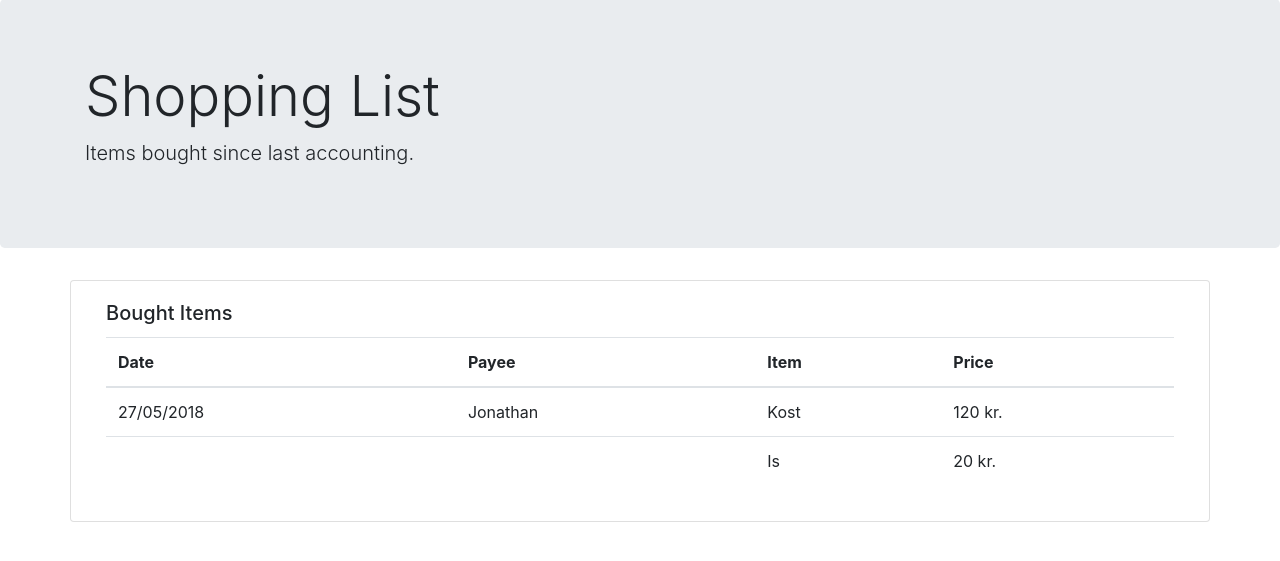
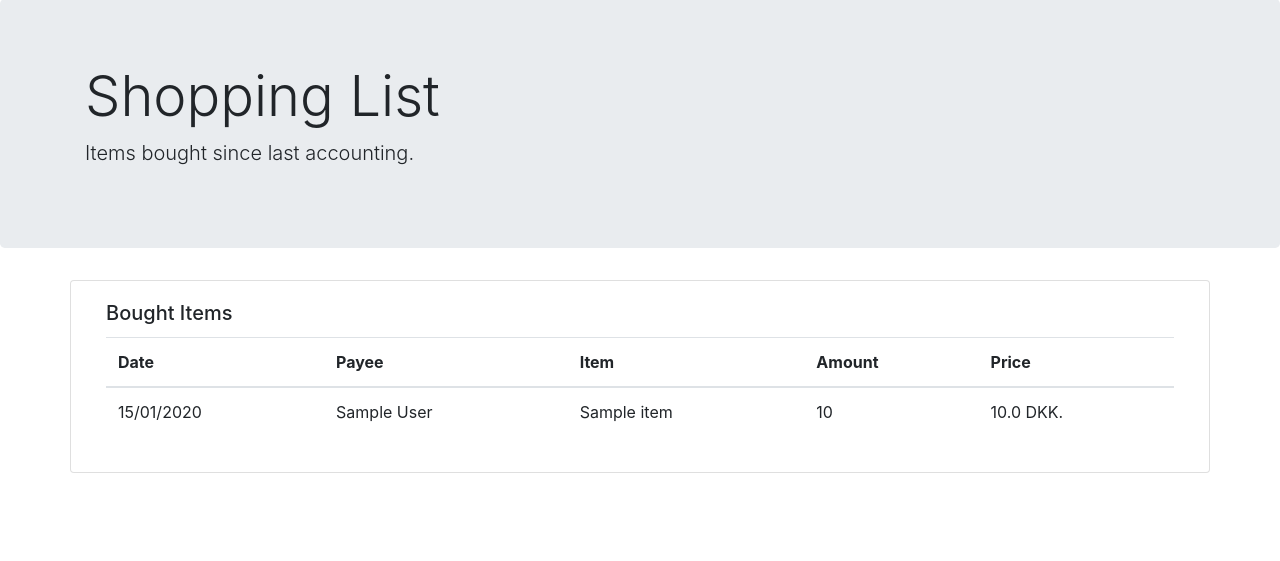
Before and after one commit to nymann/Accountant, a Flask app: template project/shopping_list/templates/shopping_list/index.html in a window 1280 px wide. Shown: the part 57-618 px from the top of the page. Run offline with Flask 2, Linux system fonts and the light colour scheme; the template is opened without the code that fills it: values that come from a table or form of the project are taken from there, others are empty; tables that the repository leaves empty hold one stand-in row (values such as "Sample post"); some libraries are stand-ins or nearby versions.

Commit message:
Closes #26, overview implemented.
Edited restrctions for shopping list (new items form).

```diff
--- a/project/models.py
+++ b/project/models.py
@@ -70,6 +70,7 @@ class Shopping(db.Model):
     __tablename__ = 'shopping'
     id = db.Column(db.Integer, primary_key=True)
     payee_id = db.Column(db.Integer, db.ForeignKey("user.id"), nullable=False)
+    payee = db.relationship("User")
     date = db.Column(db.Date, nullable=False)
     items = db.relationship("Items", back_populates="shopping")
     accounted = db.Column(db.Boolean, default=False)
--- a/project/shopping_list/templates/shopping_list/index.html
+++ b/project/shopping_list/templates/shopping_list/index.html
@@ -24,31 +24,22 @@
                             <th>Date</th>
                             <th>Payee</th>
                             <th>Item</th>
+                            <th>Amount</th>
                             <th>Price</th>
                         </tr>
                         </thead>
                         <tbody>
-{#                        {% for shopping_list_entry in shopping_list_entries %}#}
-{#                            <tr>#}
-{#                                <td>{{ shopping_list_entry.date }}</td>#}
-{#                                <td>{{ shopping_list_entry.payee.name }}</td>#}
-{#                                <td>{% for item in shopping_list_entry.items %}{{ item.name }}{% endfor %}</td>#}
-{#                                <td>0 kr.</td>#}
-{#                            </tr>#}
-{#                        {% endfor %}#}
-                        <tr>
-                            <td>27/05/2018</td>
-                            <td>Jonathan</td>
-                            <td>Kost</td>
-                            <td>120 kr.</td>
-                        </tr>
-                        <tr>
-                            <td></td>
-                            <td></td>
-                            <td>Is</td>
-                            <td>20 kr.</td>
-                        </tr>
-
+                        {% for shopping_list_entry in shopping_list_entries %}
+                            {% for item in shopping_list_entry.items %}
+                                <tr>
+                                    <td>{% if loop.first %}{{ shopping_list_entry.date | datetime() }}{% endif %}</td>
+                                    <td>{% if loop.first %}{{ shopping_list_entry.payee.name }}{% endif %}</td>
+                                    <td>{{ item.name }}</td>
+                                    <td>{{ item.amount }}</td>
+                                    <td>{{ item.price }} DKK.</td>
+                                </tr>
+                            {% endfor %}
+                        {% endfor %}
                         </tbody>
                     </table>
                 </div>
--- a/project/shopping_list/templates/shopping_list/new_items.html
+++ b/project/shopping_list/templates/shopping_list/new_items.html
@@ -71,8 +71,8 @@
             <div class="form-group row">
                 <label for="price" class="col-lg-3 col-form-label">Unit Price</label>
                 <div class="col-lg-9">
-                    <input type="number" name="price" placeholder="unit price" class="form-control" id="price"
-                           value="" required="required" aria-describedby="priceHelpBlock">
+                    <input type="number" step="any" min="0" name="price" placeholder="unit price" class="form-control"
+                           id="price" value="" required="required" aria-describedby="priceHelpBlock">
                     <span id="priceHelpBlock" class="form-text text-muted">
                     The cost pr. amount (unit price), fx. if you bought 2 bottles of soap, and entered amount 2,
                     then enter the price of 1 bottle..</span>
```
